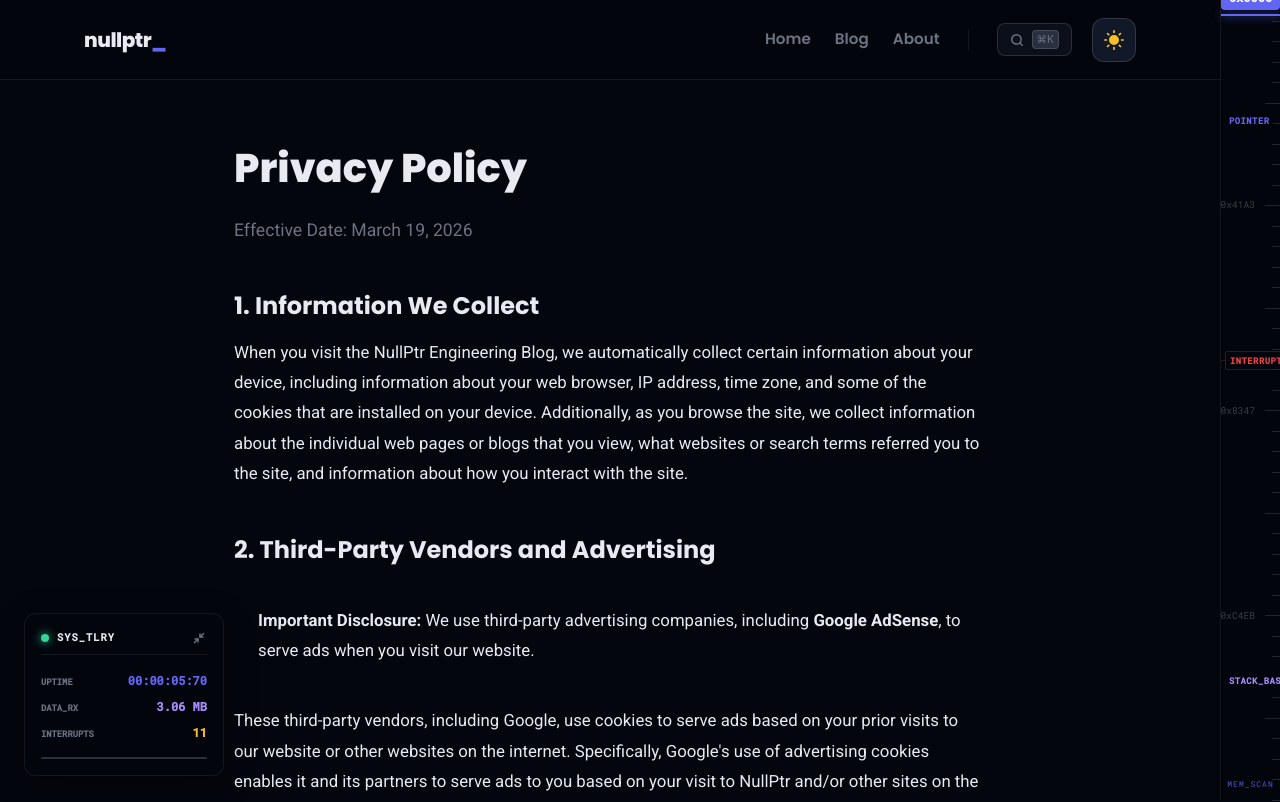
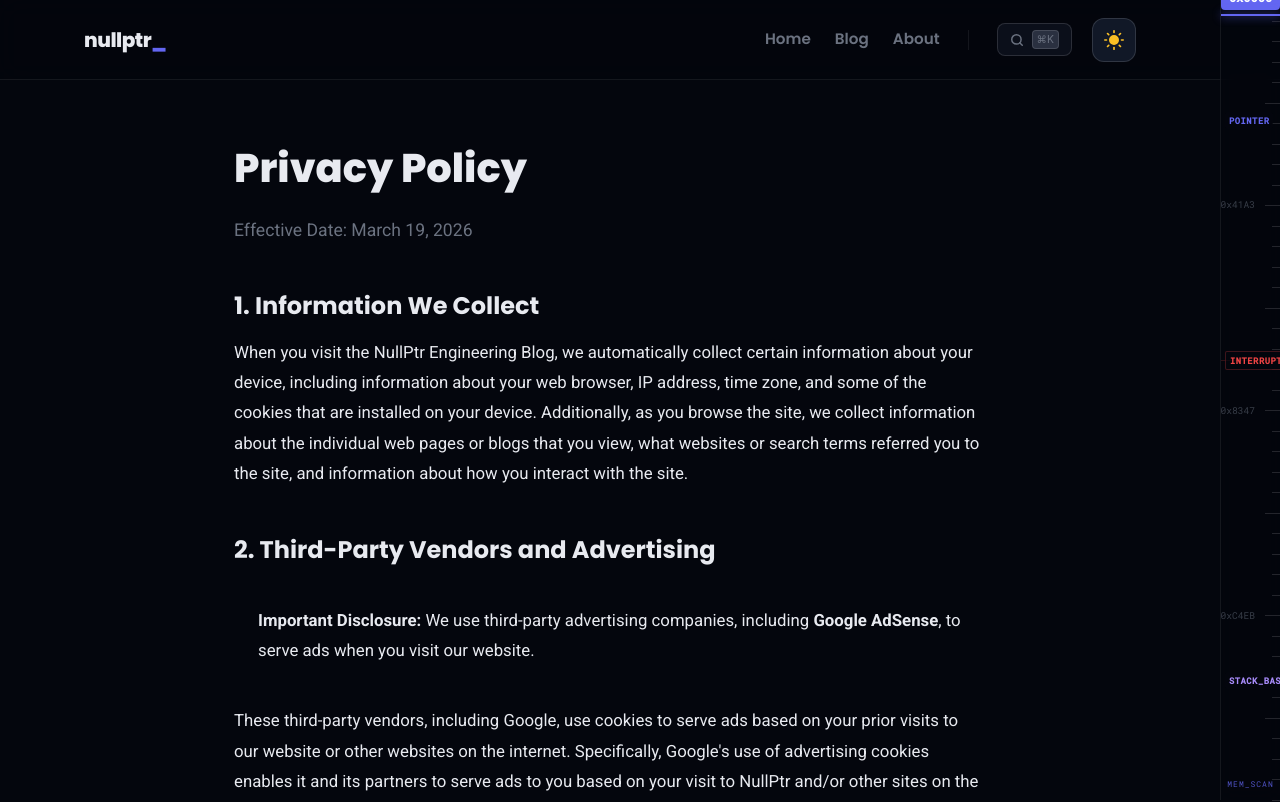
Before and after one commit to Princen08/nullptr, a React (Vite) app: page /privacy in a window 1280 px wide. Shown: the top 802 px of the page. Built offline with nearby package versions, Linux system fonts and the light colour scheme.

Commit message:
Removed SYS_TLRY telemetry dashboard and updated privacy policy

```diff
--- a/src/App.jsx
+++ b/src/App.jsx
@@ -15,12 +15,10 @@ import Terms from './pages/Terms';
 import NotFound from './pages/NotFound';
 import CommandPalette from './components/CommandPalette';
 import MemoryScrollbar from './components/MemoryScrollbar';
-import TelemetryDashboard from './components/TelemetryDashboard';
 
 function App() {
   return (
     <div style={{ display: 'flex', flexDirection: 'column', minHeight: '100vh' }}>
-      <TelemetryDashboard />
 
       <Routes>
         {/* Full screen 404 - no Nav/Footer */}
--- a/src/components/TelemetryDashboard.jsx
+++ /dev/null
@@ -1,183 +0,0 @@
-import { useState, useEffect, useRef } from 'react';
-import { useLocation } from 'react-router-dom';
-import { T } from '../theme';
-
-export default function TelemetryDashboard() {
-  const [uptime, setUptime] = useState(0);
-  const [dataMB, setDataMB] = useState(() => 0.85 + Math.random() * 0.5);
-  const [interrupts, setInterrupts] = useState(0);
-  const [isMinimized, setIsMinimized] = useState(false);
-  const startTimeRef = useRef(null);
-  const lastScrollPos = useRef(0);
-  const location = useLocation();
-
-  useEffect(() => {
-    // Set start time on mount if not set
-    if (!startTimeRef.current) {
-        startTimeRef.current = Date.now();
-    }
-
-    const timer = setInterval(() => {
-      if (startTimeRef.current) {
-        setUptime(Date.now() - startTimeRef.current);
-      }
-    }, 100);
-
-    const handleInteraction = () => {
-      setInterrupts(prev => prev + 1);
-    };
-
-    const handleScroll = () => {
-      const currentScroll = window.scrollY;
-      const diff = Math.abs(currentScroll - lastScrollPos.current);
-      if (diff > 50) {
-        setDataMB(prev => prev + (diff / 25000));
-        setInterrupts(prev => prev + 1);
-        lastScrollPos.current = currentScroll;
-      }
-    };
-
-    window.addEventListener('mousedown', handleInteraction);
-    window.addEventListener('keydown', handleInteraction);
-    window.addEventListener('scroll', handleScroll, { passive: true });
-
-    return () => {
-      clearInterval(timer);
-      window.removeEventListener('mousedown', handleInteraction);
-      window.removeEventListener('keydown', handleInteraction);
-      window.removeEventListener('scroll', handleScroll);
-    };
-  }, []);
-
-  useEffect(() => {
-    // Use timeout to avoid synchronous setState inside effect (Linter rule)
-    const timeout = setTimeout(() => {
-      setDataMB(prev => prev + 1.2 + Math.random());
-      setInterrupts(prev => prev + 8);
-    }, 0);
-    return () => clearTimeout(timeout);
-  }, [location.pathname]);
-
-  const formatUptime = (ms) => {
-    const totalSeconds = Math.floor(ms / 1000);
-    const hours = Math.floor(totalSeconds / 3600).toString().padStart(2, '0');
-    const mins = Math.floor((totalSeconds % 3600) / 60).toString().padStart(2, '0');
-    const secs = (totalSeconds % 60).toString().padStart(2, '0');
-    const centi = Math.floor((ms % 1000) / 10).toString().padStart(2, '0');
-    return `${hours}:${mins}:${secs}:${centi}`;
-  };
-
-  return (
-    <div className={`telemetry-panel ${isMinimized ? 'minimized' : ''}`} style={{
-      position: 'fixed',
-      bottom: '24px',
-      left: '24px',
-      zIndex: 1000,
-      background: T.navBg,
-      backdropFilter: 'blur(12px)',
-      WebkitBackdropFilter: 'blur(12px)',
-      border: `1px solid ${T.border}`,
-      borderRadius: '12px',
-      padding: isMinimized ? '8px 12px' : '16px',
-      width: isMinimized ? 'auto' : '200px',
-      fontFamily: 'Roboto Mono, monospace',
-      boxShadow: '0 8px 32px rgba(0,0,0,0.3)',
-      pointerEvents: 'auto', // Now needs pointer events for toggle
-      userSelect: 'none',
-      display: 'flex',
-      flexDirection: 'column',
-      gap: isMinimized ? '0' : '12px',
-      transition: 'all 0.4s cubic-bezier(0.16, 1, 0.3, 1)',
-      cursor: isMinimized ? 'pointer' : 'default'
-    }}
-    onClick={() => isMinimized && setIsMinimized(false)}
-    >
-      <div style={{ display: 'flex', alignItems: 'center', justifyContent: 'space-between', borderBottom: isMinimized ? 'none' : `1px solid ${T.border}`, paddingBottom: isMinimized ? '0' : '8px', marginBottom: isMinimized ? '0' : '4px' }}>
-        <div style={{ display: 'flex', alignItems: 'center', gap: '8px' }}>
-          <div style={{ width: '8px', height: '8px', borderRadius: '50%', background: T.green, boxShadow: `0 0 10px ${T.green}` }} />
-          <span style={{ fontSize: '0.65rem', fontWeight: 800, color: T.text, letterSpacing: '1px' }}>SYS_TLRY</span>
-        </div>
-
-        <button
-          onClick={(e) => { e.stopPropagation(); setIsMinimized(!isMinimized); }}
-          style={{
-            background: 'none',
-            border: 'none',
-            color: T.muted,
-            cursor: 'pointer',
-            display: 'flex',
-            alignItems: 'center',
-            padding: '2px',
-            transition: 'color 0.2s'
-          }}
-          onMouseEnter={e => e.currentTarget.style.color = T.text}
-          onMouseLeave={e => e.currentTarget.style.color = T.muted}
-        >
-          {isMinimized ? (
-            <svg width="12" height="12" viewBox="0 0 24 24" fill="none" stroke="currentColor" strokeWidth="3" strokeLinecap="round" strokeLinejoin="round">
-              <polyline points="15 3 21 3 21 9"></polyline>
-              <polyline points="9 21 3 21 3 15"></polyline>
-              <line x1="21" y1="3" x2="14" y2="10"></line>
-              <line x1="3" y1="21" x2="10" y2="14"></line>
-            </svg>
-          ) : (
-            <svg width="12" height="12" viewBox="0 0 24 24" fill="none" stroke="currentColor" strokeWidth="3" strokeLinecap="round" strokeLinejoin="round">
-              <polyline points="4 14 10 14 10 20"></polyline>
-              <polyline points="20 10 14 10 14 4"></polyline>
-              <line x1="14" y1="10" x2="21" y2="3"></line>
-              <line x1="10" y1="14" x2="3" y2="21"></line>
-            </svg>
-          )}
-        </button>
-      </div>
-
-      {!isMinimized && (
-        <>
-          <div style={{ display: 'flex', flexDirection: 'column', gap: '8px' }}>
-            <StatItem label="UPTIME" value={formatUptime(uptime)} color={T.accent} />
-            <StatItem label="DATA_RX" value={`${dataMB.toFixed(2)} MB`} color={T.purple} />
-            <StatItem label="INTERRUPTS" value={interrupts.toLocaleString()} color={T.amber} />
-          </div>
-
-          <div style={{ marginTop: '4px', height: '2px', background: T.faint, borderRadius: '1px', overflow: 'hidden', position: 'relative' }}>
-            <div style={{
-              position: 'absolute',
-              height: '100%',
-              width: '30%',
-              background: T.accent,
-              animation: 'telemetryPulse 2s infinite ease-in-out'
-            }} />
-          </div>
-        </>
-      )}
-
-      <style>{`
-        @keyframes telemetryPulse {
-          0% { left: -30%; }
-          100% { left: 130%; }
-        }
-        @media (max-width: 768px) {
-          .telemetry-panel {
-            width: ${isMinimized ? 'auto' : '140px'} !important;
-            padding: ${isMinimized ? '6px 10px' : '10px'} !important;
-            bottom: 12px !important;
-            left: 12px !important;
-            gap: 6px !important;
-          }
-          .telemetry-panel span {
-            font-size: 0.5rem !important;
-          }
-        }
-      `}</style>
-    </div>
-  );
-}
-
-function StatItem({ label, value, color }) {
-  return (
-    <div style={{ display: 'flex', justifyContent: 'space-between', alignItems: 'baseline' }}>
-      <span style={{ fontSize: '0.55rem', color: T.muted, fontWeight: 600 }}>{label}</span>
-      <span style={{ fontSize: '0.75rem', color: color, fontWeight: 700 }}>{value}</span>
-    </div>
-  );
-}
--- a/src/pages/PrivacyPolicy.jsx
+++ b/src/pages/PrivacyPolicy.jsx
@@ -42,7 +42,7 @@ export default function PrivacyPolicy() {
       <section style={{ marginBottom: '48px' }}>
         <h2 style={{ fontSize: '1.5rem', fontFamily: 'Poppins', fontWeight: 700, marginBottom: '16px', color: T.text }}>3. Tracking Technologies</h2>
         <p style={{ color: T.text, fontSize: '1.05rem', lineHeight: 1.8, marginBottom: '16px' }}>
-          We utilize Vercel Analytics and basic telemetry dashboards internally to understand which articles are resonating with our readers. This analytics tooling is anonymized and does not track identifiable personal footprint histories.
+          We utilize Vercel Analytics internally to understand which articles are resonating with our readers. This analytics tooling is anonymized and does not track identifiable personal footprint histories.
         </p>
       </section>
 
```
